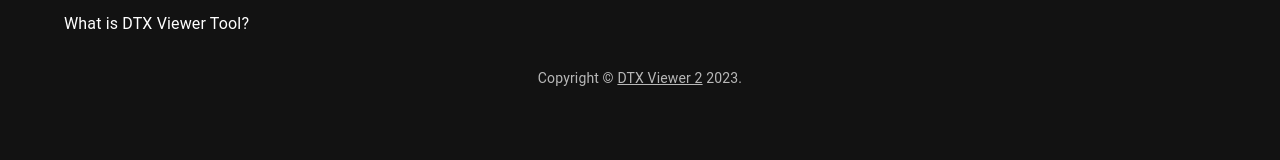
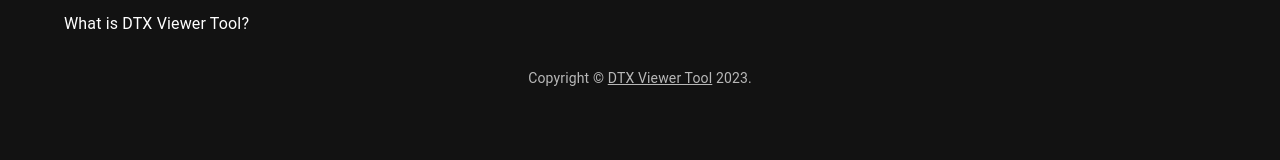
Before and after one commit to fisyher/dtxviewertool, a React (Create React App) app: page / in a window 1280 px wide. Shown: the part 138-298 px from the top of the page. Built offline with nearby package versions, Linux system fonts and the light colour scheme.

Commit message:
Minor update to Copyright Text

```diff
--- a/src/App.tsx
+++ b/src/App.tsx
@@ -14,7 +14,7 @@ function Copyright() {
     <Typography variant="body2" color="text.secondary" align="center">
       {"Copyright © "}
       <Link color="inherit" href="https://mui.com/">
-        DTX Viewer 2
+        DTX Viewer Tool
       </Link>{" "}
       {new Date().getFullYear()}
       {"."}
```
